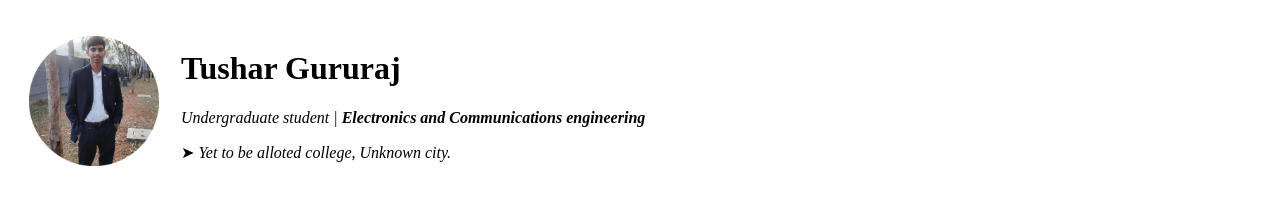
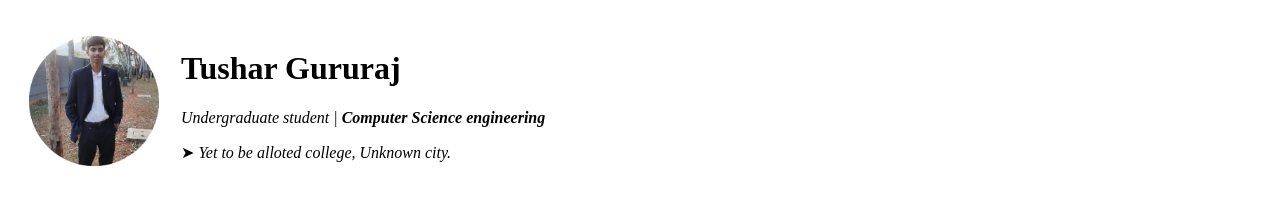
Before and after one commit to tushargururaj/personal-web, a plain HTML site: page Public/Online Resume/index.html in a window 1280 px wide. Shown: the top 199 px of the page. Drawn offline with Linux system fonts and the light colour scheme.

Commit message:
Update index.html changed to cse

```diff
--- a/Public/Online Resume/index.html
+++ b/Public/Online Resume/index.html
@@ -10,7 +10,7 @@
         <tr>
             <td><img height="130" src="./images/Profile-pic.png" alt=""></td>
             <td><h1>Tushar Gururaj</h1>
-            <p><em>Undergraduate student | <strong>Electronics and Communications engineering</strong></em></p>
+            <p><em>Undergraduate student | <strong>Computer Science engineering</strong></em></p>
             <p>➤ <em>Yet to be alloted college, Unknown city.</em></p></td>
         </tr>
     </table>
```
